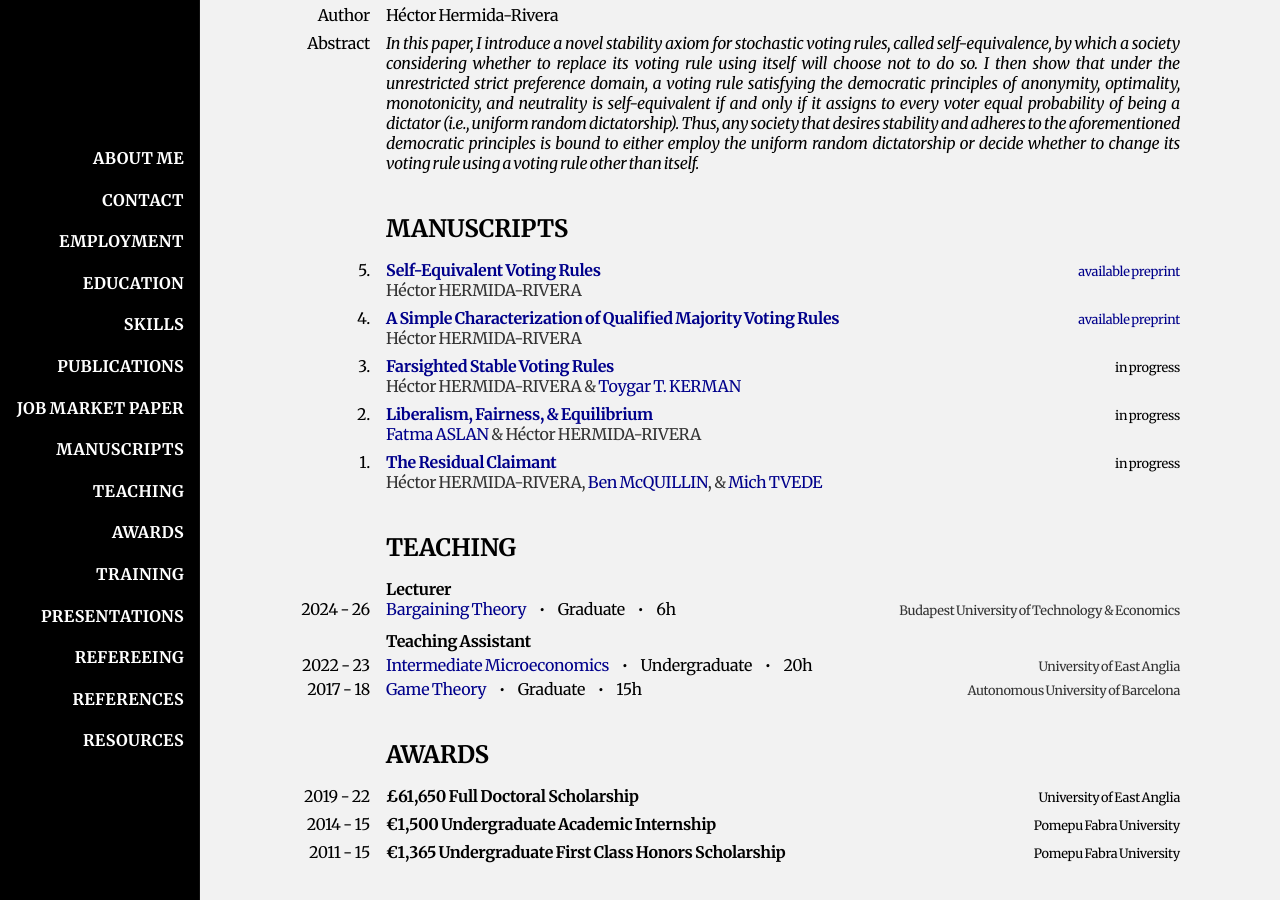
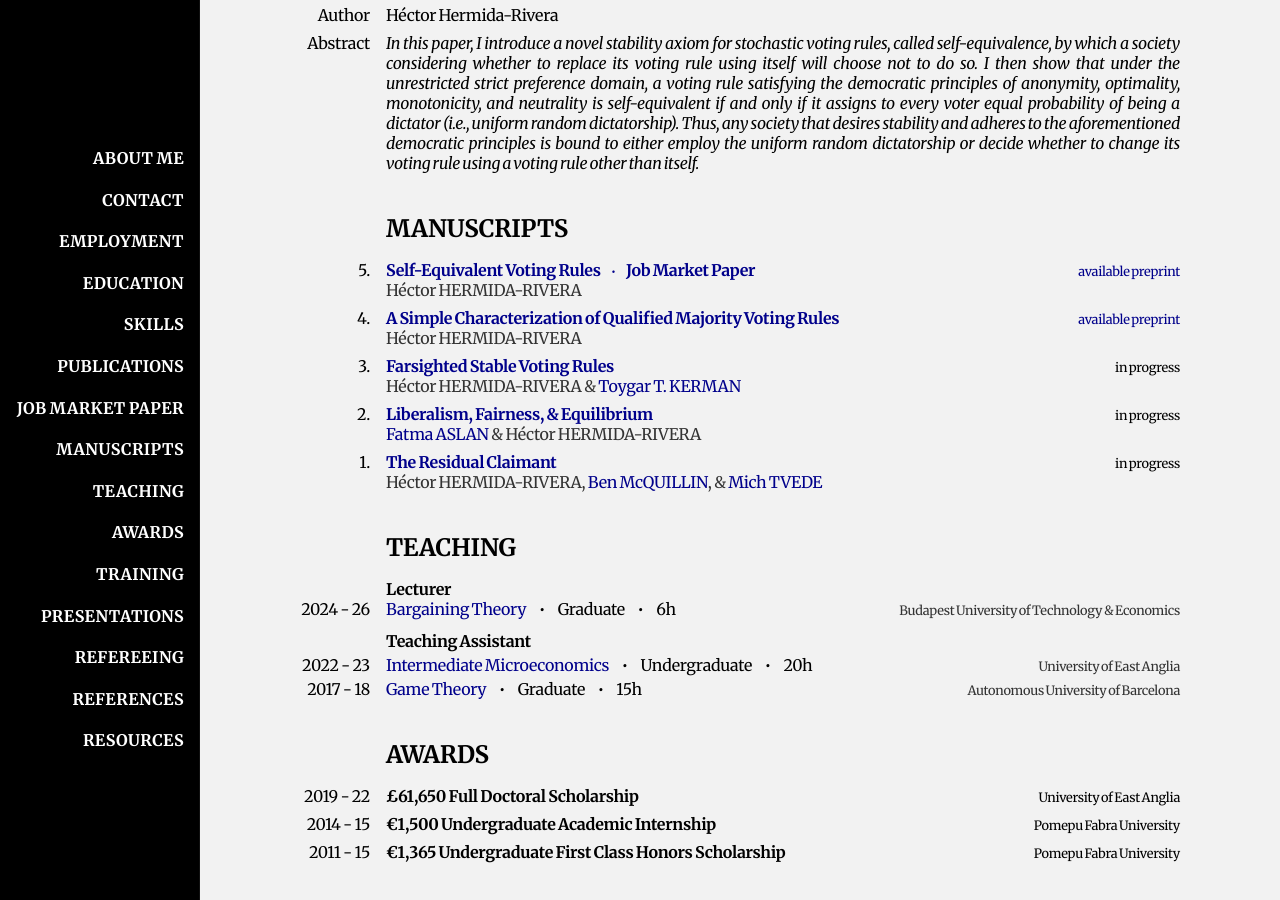
Before and after one commit to HectorHermidaRivera/hectorhermidarivera.github.io, a Jekyll site: the page built from index.md, in a window 1280 px wide and 900 px high, scrolled down 1387 px. Built offline with Jekyll 4.4.1, drawn with Linux system fonts in a browser that asks for light colours; a style sheet for code colours, icons or effects is not loaded.

Commit message:
Update index.md

```diff
--- a/index.md
+++ b/index.md
@@ -172,7 +172,7 @@ title: Home
     <div class="label">5.</div>
     <div class="value">
       <div class="top-row">
-        <span><b><a href="https://arxiv.org/abs/2506.15310">Self-Equivalent Voting Rules</a></b></span>
+        <span><b><a href="https://arxiv.org/abs/2506.15310">Self-Equivalent Voting Rules<span style="margin:10px;">•</span>Job Market Paper</a></b></span>
         <span><a href="https://drive.google.com/file/d/13vZ7mZ95rlw0s_VvOVO176N9I3Qy2Mhe/view">available preprint</a></span>
       </div>
       <div class="second-row">
```
